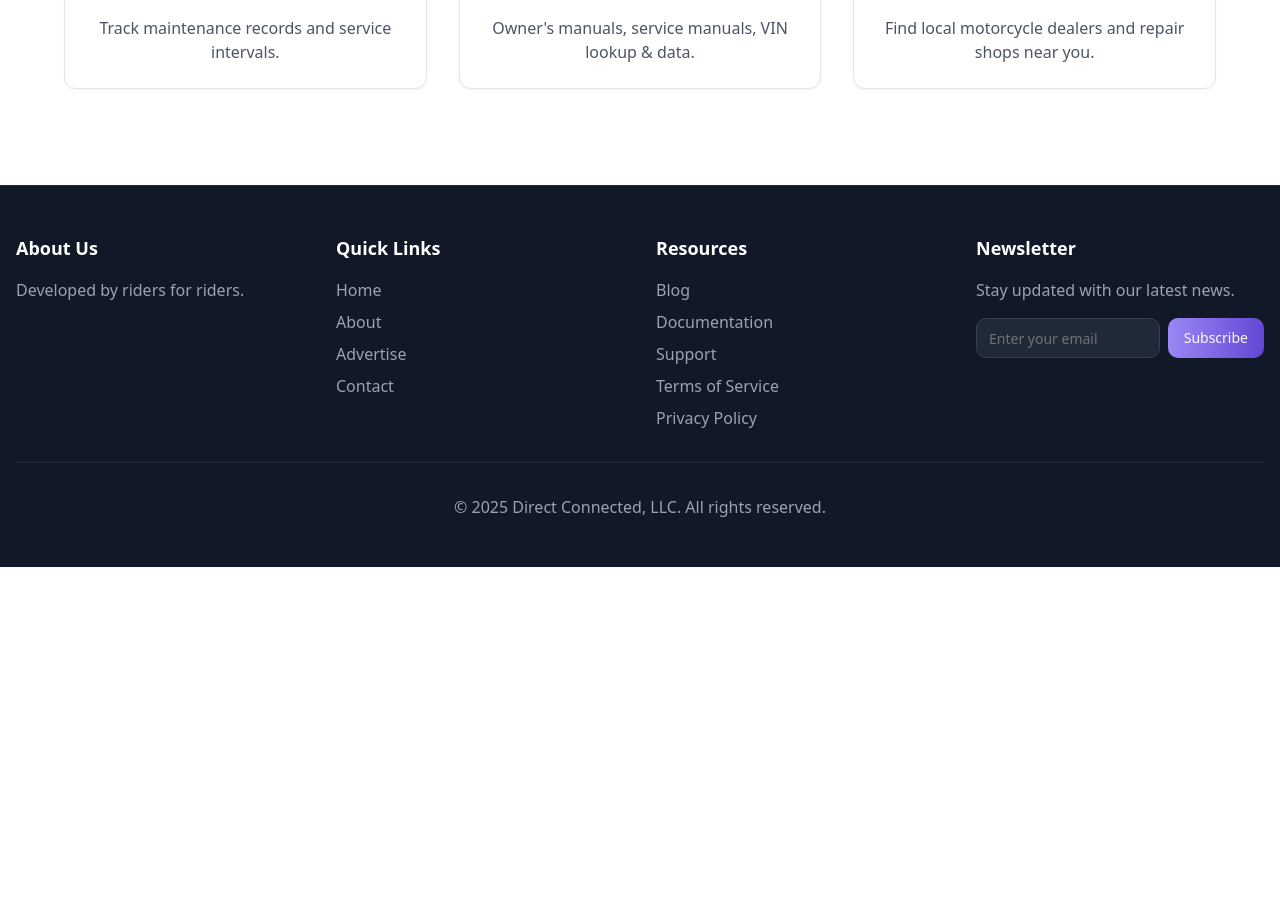
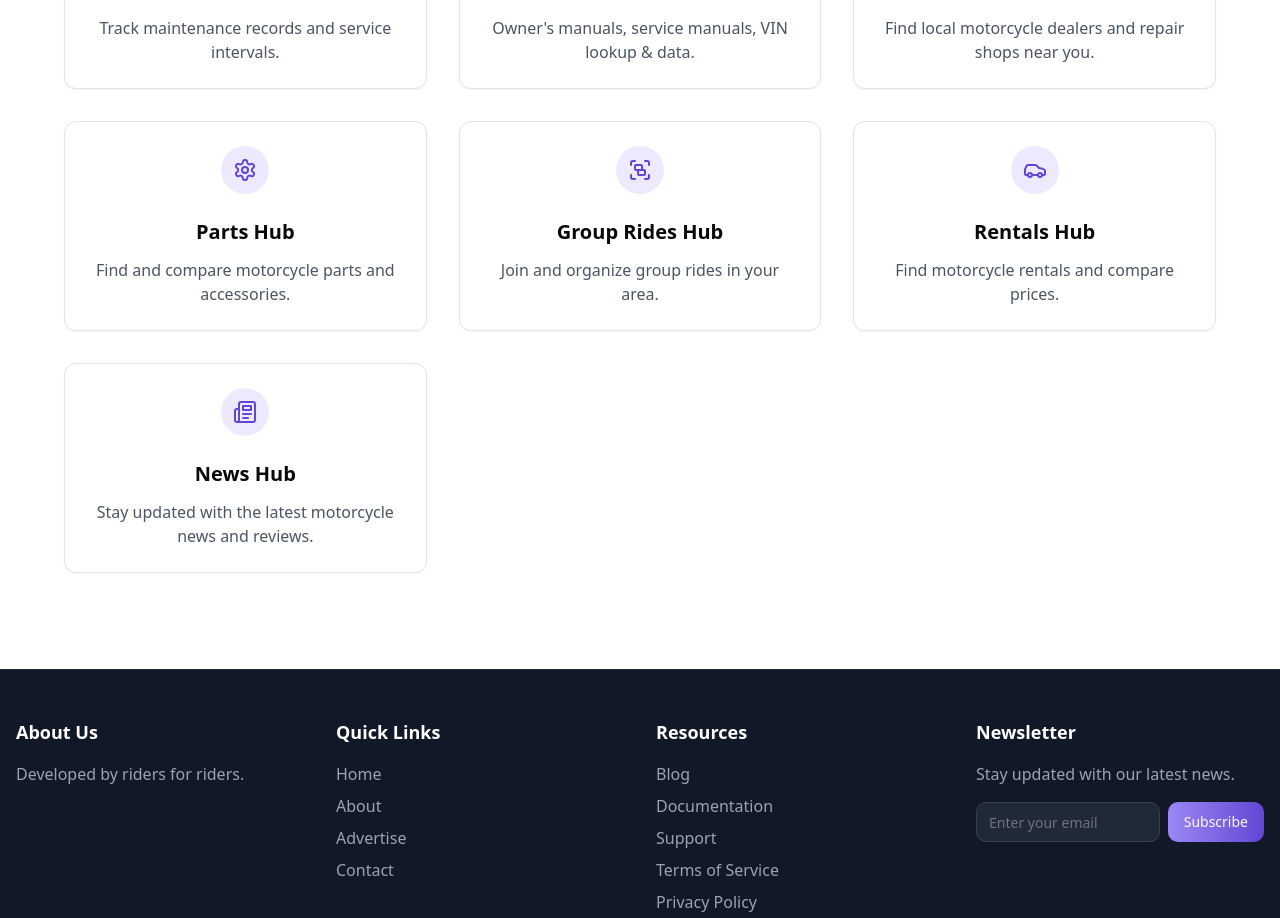
Before and after one commit to directconnected/rider-basecamp, a React (Vite) app: page / in a window 1280 px wide. Shown: the part 780-1698 px from the top of the page. Before the commit the page ends 1347 px from the top, so only its background shows below. Built offline with nearby package versions, Linux system fonts and the light colour scheme.

Commit message:
Add homepage cards
Added four new feature cards to the homepage: Parts Hub, Group Rides Hub, Rentals Hub, and News Hub.  Each card links to a corresponding landing page.

```diff
--- /dev/null
+++ b/src/pages/GroupRides.tsx
@@ -0,0 +1,31 @@
+
+import React from "react";
+import Navigation from "@/components/Navigation";
+import Footer from "@/components/layout/Footer";
+import Breadcrumbs from "@/components/Breadcrumbs";
+
+const GroupRides = () => {
+  return (
+    <div className="min-h-screen flex flex-col">
+      <Navigation />
+      <Breadcrumbs />
+      <main className="flex-1">
+        <section className="py-24 bg-gradient-to-b from-gray-900 to-gray-800">
+          <div className="container mx-auto px-4">
+            <div className="text-center mb-16">
+              <h1 className="text-4xl md:text-5xl font-bold text-white mb-6">
+                Group Rides
+              </h1>
+              <p className="text-xl text-gray-300 max-w-2xl mx-auto">
+                Join and organize group rides in your area
+              </p>
+            </div>
+          </div>
+        </section>
+      </main>
+      <Footer />
+    </div>
+  );
+};
+
+export default GroupRides;
--- a/src/pages/Index.tsx
+++ b/src/pages/Index.tsx
@@ -2,7 +2,7 @@
 import React from "react";
 import Navigation from "@/components/Navigation";
 import Footer from "@/components/layout/Footer";
-import { Map, Search, Database, BarChart, Clock, Users, Wrench, Route, Shield, Tent, Store } from "lucide-react";
+import { Map, Search, Database, BarChart, Clock, Users, Wrench, Route, Shield, Tent, Store, Settings, Group, Car, Newspaper } from "lucide-react";
 import { Card } from "@/components/ui/card";
 import { Link } from "react-router-dom";
 import Breadcrumbs from "@/components/Breadcrumbs";
@@ -50,6 +50,34 @@ const Index = () => {
       description: "Find local motorcycle dealers and repair shops near you.",
       link: "/dealers",
       id: "dealers-feature"
+    },
+    {
+      icon: Settings,
+      title: "Parts Hub",
+      description: "Find and compare motorcycle parts and accessories.",
+      link: "/parts",
+      id: "parts-feature"
+    },
+    {
+      icon: Group,
+      title: "Group Rides Hub",
+      description: "Join and organize group rides in your area.",
+      link: "/group-rides",
+      id: "group-rides-feature"
+    },
+    {
+      icon: Car,
+      title: "Rentals Hub",
+      description: "Find motorcycle rentals and compare prices.",
+      link: "/rentals",
+      id: "rentals-feature"
+    },
+    {
+      icon: Newspaper,
+      title: "News Hub",
+      description: "Stay updated with the latest motorcycle news and reviews.",
+      link: "/news",
+      id: "news-feature"
     }
   ];
 
--- /dev/null
+++ b/src/pages/News.tsx
@@ -0,0 +1,31 @@
+
+import React from "react";
+import Navigation from "@/components/Navigation";
+import Footer from "@/components/layout/Footer";
+import Breadcrumbs from "@/components/Breadcrumbs";
+
+const News = () => {
+  return (
+    <div className="min-h-screen flex flex-col">
+      <Navigation />
+      <Breadcrumbs />
+      <main className="flex-1">
+        <section className="py-24 bg-gradient-to-b from-gray-900 to-gray-800">
+          <div className="container mx-auto px-4">
+            <div className="text-center mb-16">
+              <h1 className="text-4xl md:text-5xl font-bold text-white mb-6">
+                Motorcycle News
+              </h1>
+              <p className="text-xl text-gray-300 max-w-2xl mx-auto">
+                Stay updated with the latest motorcycle news and reviews
+              </p>
+            </div>
+          </div>
+        </section>
+      </main>
+      <Footer />
+    </div>
+  );
+};
+
+export default News;
--- /dev/null
+++ b/src/pages/Parts.tsx
@@ -0,0 +1,31 @@
+
+import React from "react";
+import Navigation from "@/components/Navigation";
+import Footer from "@/components/layout/Footer";
+import Breadcrumbs from "@/components/Breadcrumbs";
+
+const Parts = () => {
+  return (
+    <div className="min-h-screen flex flex-col">
+      <Navigation />
+      <Breadcrumbs />
+      <main className="flex-1">
+        <section className="py-24 bg-gradient-to-b from-gray-900 to-gray-800">
+          <div className="container mx-auto px-4">
+            <div className="text-center mb-16">
+              <h1 className="text-4xl md:text-5xl font-bold text-white mb-6">
+                Motorcycle Parts
+              </h1>
+              <p className="text-xl text-gray-300 max-w-2xl mx-auto">
+                Find and compare motorcycle parts and accessories
+              </p>
+            </div>
+          </div>
+        </section>
+      </main>
+      <Footer />
+    </div>
+  );
+};
+
+export default Parts;
--- /dev/null
+++ b/src/pages/Rentals.tsx
@@ -0,0 +1,31 @@
+
+import React from "react";
+import Navigation from "@/components/Navigation";
+import Footer from "@/components/layout/Footer";
+import Breadcrumbs from "@/components/Breadcrumbs";
+
+const Rentals = () => {
+  return (
+    <div className="min-h-screen flex flex-col">
+      <Navigation />
+      <Breadcrumbs />
+      <main className="flex-1">
+        <section className="py-24 bg-gradient-to-b from-gray-900 to-gray-800">
+          <div className="container mx-auto px-4">
+            <div className="text-center mb-16">
+              <h1 className="text-4xl md:text-5xl font-bold text-white mb-6">
+                Motorcycle Rentals
+              </h1>
+              <p className="text-xl text-gray-300 max-w-2xl mx-auto">
+                Find motorcycle rentals and compare prices
+              </p>
+            </div>
+          </div>
+        </section>
+      </main>
+      <Footer />
+    </div>
+  );
+};
+
+export default Rentals;
```
